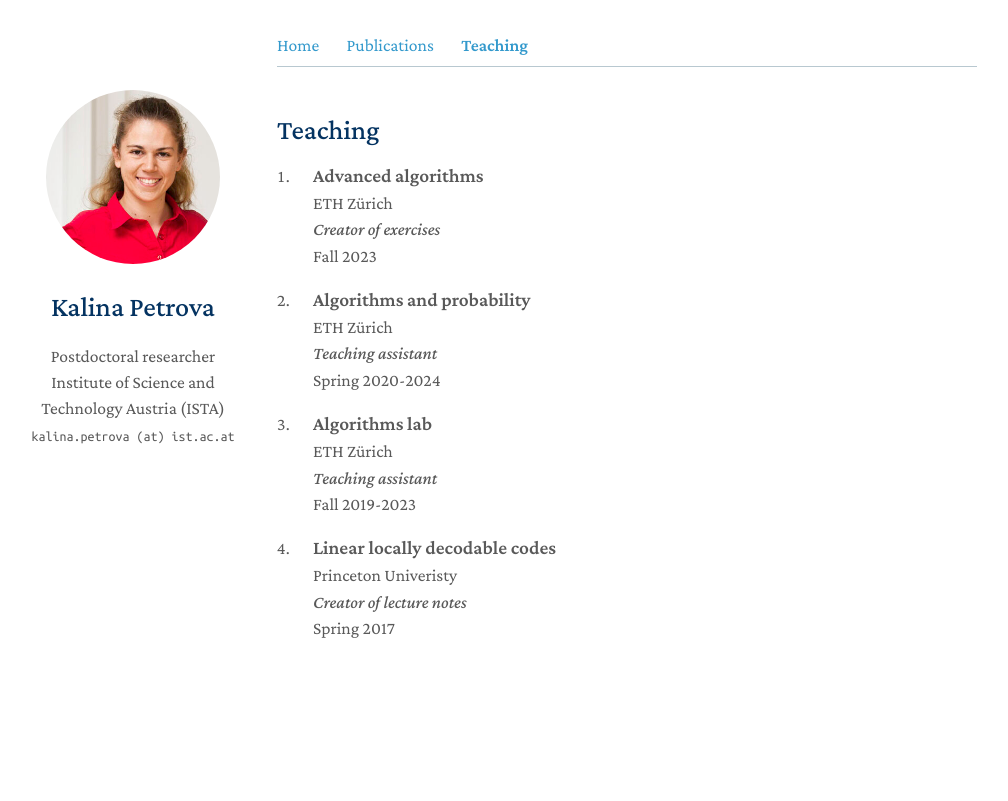
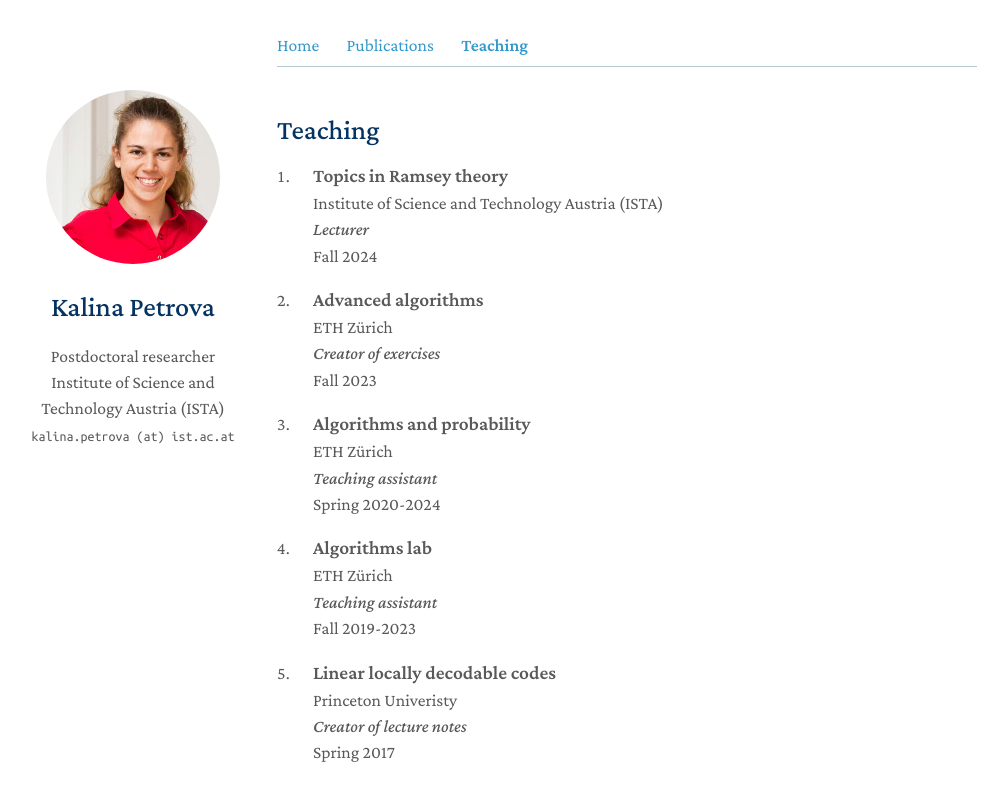
Before and after one commit to kpetrova/kpetrova.github.io, a Jekyll site: the page built from teaching.md, in a window 1280 px wide. Shown: the top 801 px of the page, without its empty margins (143-1151 px from the left). Built offline with Jekyll 4.4.1, drawn with Linux system fonts in a browser that asks for light colours; a style sheet for code colours, icons or effects is not loaded.

Commit message:
Added Ramsey theory course

```diff
--- a/_data/teaching.yml
+++ b/_data/teaching.yml
@@ -1,21 +1,26 @@
 courses:
 
+  - course: Topics in Ramsey theory
+    institution: Institute of Science and Technology Austria (ISTA)
+    activity: Lecturer
+    semester: Fall 2024
+
   - course: Advanced algorithms
-    university: ETH Zürich
+    institution: ETH Zürich
     activity: Creator of exercises
     semester: Fall 2023
 
   - course: Algorithms and probability
-    university: ETH Zürich
+    institution: ETH Zürich
     activity: Teaching assistant
     semester: Spring 2020-2024
 
   - course: Algorithms lab
-    university: ETH Zürich
+    institution: ETH Zürich
     activity: Teaching assistant
     semester: Fall 2019-2023
 
   - course: Linear locally decodable codes
-    university: Princeton Univeristy
+    institution: Princeton Univeristy
     activity: Creator of lecture notes
     semester: Spring 2017
--- a/_includes/teaching-row.html
+++ b/_includes/teaching-row.html
@@ -4,7 +4,7 @@
             <div class="course">
                 {{ link.course }}
             </div>
-            <div class="university">{{ link.university }}</div>
+            <div class="institution">{{ link.institution }}</div>
             <div class="activity">{{ link.activity }}</div>
             <div class="semester">{{ link.semester }}</div>
         </div>
```
